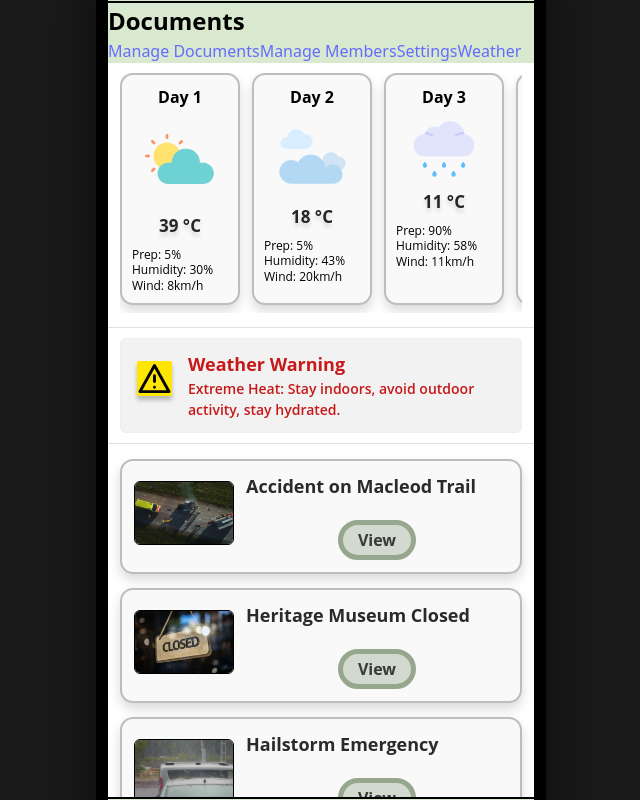
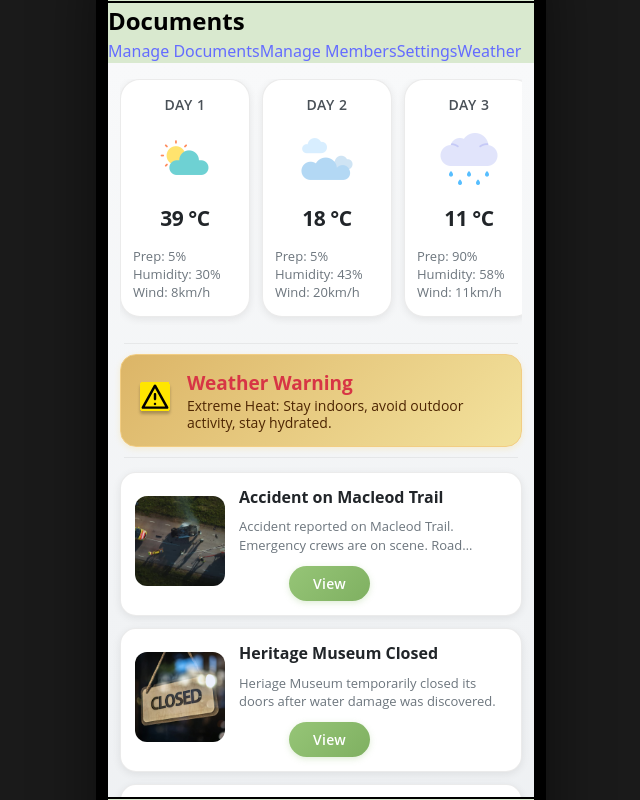
Before and after one commit to haywirebanana/cpsc481-tripadventurers, a React (Vite) app in the folder trip-adventurers/: page /trip/1/documents/weather in a window 1280 px wide. Shown: the whole page, without its empty margins (319-959 px from the left). Built offline with nearby package versions, Linux system fonts and the light colour scheme.

Commit message:
weather/ news customization

```diff
--- a/trip-adventurers/src/pages/documents/Weather.css
+++ b/trip-adventurers/src/pages/documents/Weather.css
@@ -1,7 +1,7 @@
 .weather-page {
   width: 100%;
   height: 100%;
-  background: white;
+  background: linear-gradient(180deg, #f8f9fa 0%, #e9ecef 100%);
   color: var(--color-black);
   font-family: var(--font-main);
   box-sizing: border-box;
@@ -10,39 +10,9 @@
   overflow: hidden;
 }
 
-.weather-header {
-  display: flex;
-  align-items: center;
-  justify-content: space-between;
-  height: 72px;
-  padding: 8px 12px;
-  background: var(--color-bg);
-  border-bottom: 2px solid var(--color-black);
-  box-sizing: border-box;
-  flex-shrink: 0;
-}
-
-.header-title {
-  font-weight: 700;
-  font-size: 24px;
-  text-align: center;
-  flex: 1;
-}
-
-.icon-btn {
-  width: 44px;
-  height: 44px;
-  border-radius: 8px;
-  border: 2px solid var(--color-black);
-  background: var(--color-gray-1);
-  display: inline-flex;
-  align-items: center;
-  justify-content: center;
-  cursor: pointer;
-}
-
+/* forecast section*/
 .forecast-section {
-  padding: 10px 12px;
+  padding: 16px 12px;
   box-sizing: border-box;
   flex-shrink: 0;
 }
@@ -57,89 +27,117 @@
 }
 
 .forecast-card {
-  flex: 0 0 120px;
-  min-height: 170px;
-  background: rgba(132,128,128,0.05);
-  border: 2px solid rgba(132,128,128,0.5);
-  border-radius: 13px;
-  box-shadow: 0px 6px 12px rgba(0,0,0,0.15);
-  padding: 10px;
+  flex: 0 0 130px;
+  background: white;
+  border: 1px solid rgba(0, 0, 0, 0.08);
+  border-radius: 20px;
+  box-shadow: 0 2px 8px rgba(0, 0, 0, 0.08);
+  padding: 14px 12px;
   box-sizing: border-box;
-  text-align: center;
+  display: flex;
+  flex-direction: column;
+  align-items: center;
   scroll-snap-align: start;
+  transition: transform 0.2s ease, box-shadow 0.2s ease;
 }
 
+
+
 .forecast-day {
-  font-weight: 700;
-  color: #000;
-  font-size: 16px;
-  margin-bottom: 6px;
+  font-weight: 600;
+  color: #495057;
+  font-size: 14px;
+  margin-bottom: 12px;
+  text-transform: uppercase;
+  letter-spacing: 0.5px;
+  align-self: center;
 }
 
-.forecast-icon .icon-placeholder {
-  width: 72px;
-  height: 72px;
-  margin: 0 auto 6px auto;
-  background: rgba(200,200,200,0.12);
-  border-radius: 12px;
+.forecast-icon {
+  width: 64px;
+  height: 64px;
+  margin-bottom: 12px;
+  display: flex;
+  align-items: center;
+  justify-content: center;
+}
+
+.forecast-icon img {
+  width: 100%;
+  height: 100%;
+  object-fit: contain;
 }
 
 .forecast-temp {
-  font-weight: 700;
-  font-size: 17px;
-  color: #252525;
-  margin-bottom: 8px;
-  text-shadow: 0 4px 4px rgba(0,0,0,0.15);
+  font-weight: 650;
+  font-size: 21px;
+  color: #212529;
+  margin-bottom: 12px;
+  letter-spacing: -0.5px;
+  align-self: center;
 }
 
 .forecast-meta {
-  font-size: 12px;
-  color: #000;
-  line-height: 1.3;
+  font-size: 13px;
+  color: #6c757d;
+  line-height: 1.1;
   text-align: left;
+  width: 100%;
+  align-self: flex-start;
 }
 
+.forecast-meta > div {
+  padding: 2px 0;
+}
+
+/*divider between warning and news*/
 .divider {
   border: none;
-  height: 0.1px;
-  background: rgba(0,0,0,0.12);
-  margin: 4px 0;
+  height: 1px;
+  background: rgba(0, 0, 0, 0.06);
+  margin: 2px 16px;
   flex-shrink: 0;
 }
 
+/*warning bar*/
 .warning-bar {
   display: flex;
   align-items: center;
-  gap: 12px;
-  padding: 12px;
-  border-radius: 6px;
-  margin: 6px 12px;
-  border: 0.1px solid rgba(213, 211, 211, 0.15);
-  background: #f3f2f2;
+  gap: 14px;
+  padding: 14px 16px;
+  border-radius: 16px;
+  margin: 8px 12px;
+  background: linear-gradient(135deg, #dcb567 0%, #f3e29d 100%); /* add this line, if you wanna add gradient effect to a box */
+  border: 0.5px solid #f2cd83;
+  flex-shrink: 0;
+  box-shadow: 0 2px 6px rgba(255, 193, 7, 0.15);
+}
+
+.warning-left {
   flex-shrink: 0;
 }
 
-.warning-left .warning-icon-placeholder {
-  width: 40px;
-  height: 40px;
-  background: #ffe600;
-  border-radius: 4px;
-  box-shadow: 0 4px 4px rgba(0,0,0,0.25);
+.warning-icon {
+  width: 36px;
+  height: 36px;
+  display: block;
 }
 
 .warning-text .warning-title {
   font-weight: 700;
-  color: #C61919;
-  font-size: 18px;
+  color: #d73545;
+  font-size: 19px;
+  margin-bottom: 1px;
 }
 
 .warning-text .warning-sub {
-  color: #C61919;
-  font-weight: 600;
+  color: #4e2603;
+  font-weight: 500;
   font-size: 14px;
+  line-height: 1.2;
 }
 
-/* Vertical scrolling news section - takes remaining space */
+/* news section */
 .news-scroll-container {
   flex: 1;
   overflow-y: auto;
@@ -147,127 +145,225 @@
   padding: 12px;
   display: flex;
   flex-direction: column;
-  gap: 14px;
+  gap: 12px;
   box-sizing: border-box;
   min-height: 0;
 }
 
-.news-list {
-  height: auto;
+.news-card {
+  display: flex;
+  gap: 14px;
+  align-items: center;
+  background: white;
+  border: 1px solid rgba(0, 0, 0, 0.08);
+  border-radius: 16px;
+  padding: 14px;
+  box-shadow: 0 2px 8px rgba(0, 0, 0, 0.08);
+  transition: transform 0.2s ease, box-shadow 0.2s ease;
 }
 
-.news-card {
-  display: flex;
-  gap: 12px;
-  align-items: center;
-  background: rgba(132,128,128,0.05);
-  border: 2px solid rgba(132,128,128,0.5);
-  border-radius: 13px;
-  padding: 12px;
-  box-shadow: 0px 6px 12px rgba(0,0,0,0.15);
+.news-card:hover {
+  transform: translateY(-1px);
+  box-shadow: 0 4px 12px rgba(0, 0, 0, 0.12);
+}
+
+.news-thumb {
+  flex-shrink: 0;
 }
 
 .news-thumb img {
-  width: 100px;
-  height: 64px;
+  width: 90px;
+  height: 90px;
   object-fit: cover;
-  border-radius: 6px;
-  border: 1px solid var(--color-black);
+  border-radius: 12px;
+  border: none;
 }
 
 .news-body {
   flex: 1;
   display: flex;
   flex-direction: column;
-  gap: 8px;
+  gap: 10px;
+  min-width: 0;
 }
 
 .news-title {
   margin: 0;
-  font-size: 18px;
-  color: #2a2a2a;
+  font-size: 16px;
+  color: #212529;
   font-weight: 700;
   text-align: left;
+  line-height: 1.3;
 }
 
 .news-excerpt {
   margin: 0;
-  font-size: 0px;
-  color: #000000;
+  font-size: 13px;
+  color: #6c757d;
+  line-height: 1.4;
+  display: -webkit-box;
+  -webkit-line-clamp: 2;
+  -webkit-box-orient: vertical;
+  overflow: hidden;
 }
 
 .news-actions {
   display: flex;
   align-items: center;
-  margin-top: 4px;
+  justify-content: flex-start;
+  margin-top: 2px;
+  padding-left: 50px;
+
 }
 
+/* views buttons, change these if you wanna customize the view button*/
 .view-btn {
-  background: rgba(150, 167, 141, 0.4);
-  border: 5px solid #96A78D;
+  background: linear-gradient(135deg, #96c577 0%, #7fb061 100%);
+  border: none;
   border-radius: 20px;
-  color: #3a3838;
-  padding: 4px 15px;
-  display: block;
-  margin: 0 auto;
-  font-weight: 700;
+  color: white;
+  padding: 8px 24px;
+  font-size: 14px;
+  font-weight: 600;
   cursor: pointer;
+  box-shadow: 0 2px 6px rgba(150, 197, 119, 0.3);
+  transition: all 0.2s ease;
+  letter-spacing: 0.3px;
 }
 
+.view-btn:focus,
+.view-btn:active {
+  outline: none;
+}
+/* hover settings for the view button, change these if you wanna customize the hover colours and stuff */
+.view-btn:hover {
+  background: linear-gradient(135deg, #7fb061 0%, #6a9850 100%);
+  transform: translateY(-1px);
+  box-shadow: 0 4px 10px rgba(150, 197, 119, 0.4);
+}
+
+.view-btn:active {
+  transform: translateY(0);
+}
+
+/* modal - news popups */
 .modal-overlay {
   position: fixed;
-  inset: 0;
-  background: rgba(0,0,0,0.35);
+  top: 0;
+  left: 0;
+  width: 100%;
+  height: 100%;
+  background: rgba(0, 0, 0, 0.5);
   display: flex;
-  align-items: flex-start;
   justify-content: center;
-  padding-top: 80px;
-  backdrop-filter: blur(4px);
-  -webkit-overflow-scrolling: touch;
-  z-index: 1000;
+  align-items: center;
+  z-index: 999;
+  backdrop-filter: blur(8px);
+  animation: fadeIn 0.2s ease;
+}
+
+@keyframes fadeIn {
+  from {
+    opacity: 0;
+  }
+  to {
+    opacity: 1;
+  }
 }
 
 .modal-content {
-  width: calc(var(--phone-width) - 80px);
-  max-width: 360px;
-  background: rgba(182,206,180,0.9);
-  border-radius: 18px;
-  padding: 16px;
-  box-shadow: 0 4px 4px rgba(0,0,0,0.25);
+  background: white;
+  border-radius: 24px;
+  padding: 24px;
+  width: 85%;
+  max-width: 400px;
+  box-shadow: 0 12px 40px rgba(0, 0, 0, 0.3);
   position: relative;
+  animation: slideUp 0.3s ease;
+  max-height: 80vh;
+  overflow-y: auto;
 }
 
+@keyframes slideUp {
+  from {
+    transform: translateY(20px);
+    opacity: 0;
+  }
+  to {
+    transform: translateY(0);
+    opacity: 1;
+  }
+}
+/* Thats the closing 'x' on the news popup */
 .modal-close {
   position: absolute;
   right: 12px;
-  top: 8px;
-  background: transparent;
   border: none;
-  font-size: 20px;
   cursor: pointer;
-  color: rgb(232, 23, 23);
+  top: 12px;
+  background: rgba(201, 200, 200, 0.9);
+  width: 28px;
+  height: 28px;
+  border-radius: 50%;
+  font-size: 15px;
+  color: #6c757d;
+  padding: 0;
+  display: flex;
+  align-items: center;
+  justify-content: center;
+  transition: all 0.2s ease;
+  backdrop-filter: blur(4px);
+}
+/* hover for the closing 'x' */
+.modal-close:hover {
+  background: rgb(241, 240, 240);
+  color: #dc3545;
+}
+
+.modal-thumb {
+  margin-bottom: 16px;
 }
 
 .modal-thumb img {
   width: 100%;
-  height: 140px;
+  height: 200px;
   object-fit: cover;
-  border-radius: 8px;
-  margin-bottom: 12px;
+  border-radius: 16px;
 }
 
 .modal-text h3 {
   margin-top: 0;
-  margin-bottom: 8px;
-  font-size: 18px;
-  color: #2b2a2a;
-  font-weight: 800;
+  margin-bottom: 12px;
+  font-size: 20px;
+  color: #212529;
+  font-weight: 700;
+  line-height: 1.3;
 }
 
 .modal-text p {
   margin: 0;
-  font-size: 14px;
-  color: #2b2a2a;
-  font-weight: 500;
-  line-height: 1.5;
+  font-size: 15px;
+  color: #495057;
+  font-weight: 400;
+  line-height: 1.6;
 }
+
+/* horizontal and vertical scrollbars*/
+
+::-webkit-scrollbar {
+  width: 9px;  /* increases the width of vertical scroll bars */
+  height: 8px; /* increases the width of horizontal scroll bars */
+}
+
+::-webkit-scrollbar-track {
+  background: transparent;
+}
+/* sets colour for the scrollbars */
+::-webkit-scrollbar-thumb {
+  background: rgba(0, 0, 0, 0.15);
+  border-radius: 10px;
+}
+
+::-webkit-scrollbar-thumb:hover {
+  background: rgba(0, 0, 0, 0.25);
+}
--- a/trip-adventurers/src/pages/documents/Weather.jsx
+++ b/trip-adventurers/src/pages/documents/Weather.jsx
@@ -27,9 +27,9 @@ const NEWS = [
     title: "Accident on Macleod Trail",
     thumbnail: accident,
     excerpt:
-      "Accident reported on Macleod Trail. Emergency services responding. Road closures expected.",
+      "Accident reported on Macleod Trail. Emergency crews are on scene. Road closures imminent so expect delays.",
     full:
-      "October 23, 2025 - A collision occurred on Macleod Trail. Emergency crews are on scene. Expect delays.",
+      "Decemeber 20, 2025 - SE Calgary - A collision occurred on Macleod Trail. Emergency crews are on scene. Expect delays.",
   },
   {
     id: "n2",
@@ -38,7 +38,7 @@ const NEWS = [
     excerpt:
       "Heriage Museum temporarily closed its doors after water damage was discovered.",
     full:
-      "October 23, 2025 - Calgary - The Heritage museum temporarily closed after a water pipe leak damaged parts of the building.",
+      "December 20, 2025 - SE Calgary - The Heritage museum temporarily closed after a water pipe leak damaged parts of the building.",
   },
   {
     id: "n3",
@@ -47,21 +47,21 @@ const NEWS = [
     excerpt:
       "Severe hailstorm causing damage in several neighbourhoods. Stay indoors.",
     full:
-      "A strong hailstorm passed through the city causing damage. Report hazards to emergency services.",
+      "December 21, 2025 - NE Calgary - A strong hailstorm passed through the city causing damage. Report hazards to emergency services.",
   },
   {
     id: "n4",
     title: "Protest Near City Hall",
     thumbnail: protest,
-    excerpt: "Protest near city hall",
-    full: "....",
+    excerpt: "A protest is taking place near City Hall, with a large crowd gathering. Authorities are on scene to manage the situation.",
+    full: "December 21, 2025 - Calgary - A protest is taking place near City Hall, with a large crowd gathering. Authorities are on scene to manage the situation.",
   },
   {
     id: "n5",
     title: "Flights Delayed",
     thumbnail: plane,
-    excerpt: "Flights delayed due to …",
-    full: "....",
+    excerpt: "Flights delayed due to weather conditions.",
+    full: "December 21, 2025 - Calgary - Several flights have been delayed at Calgary International Airport due to inclement weather. Passengers are advised to check flight status for updates.",
   },
 ];
 
```
